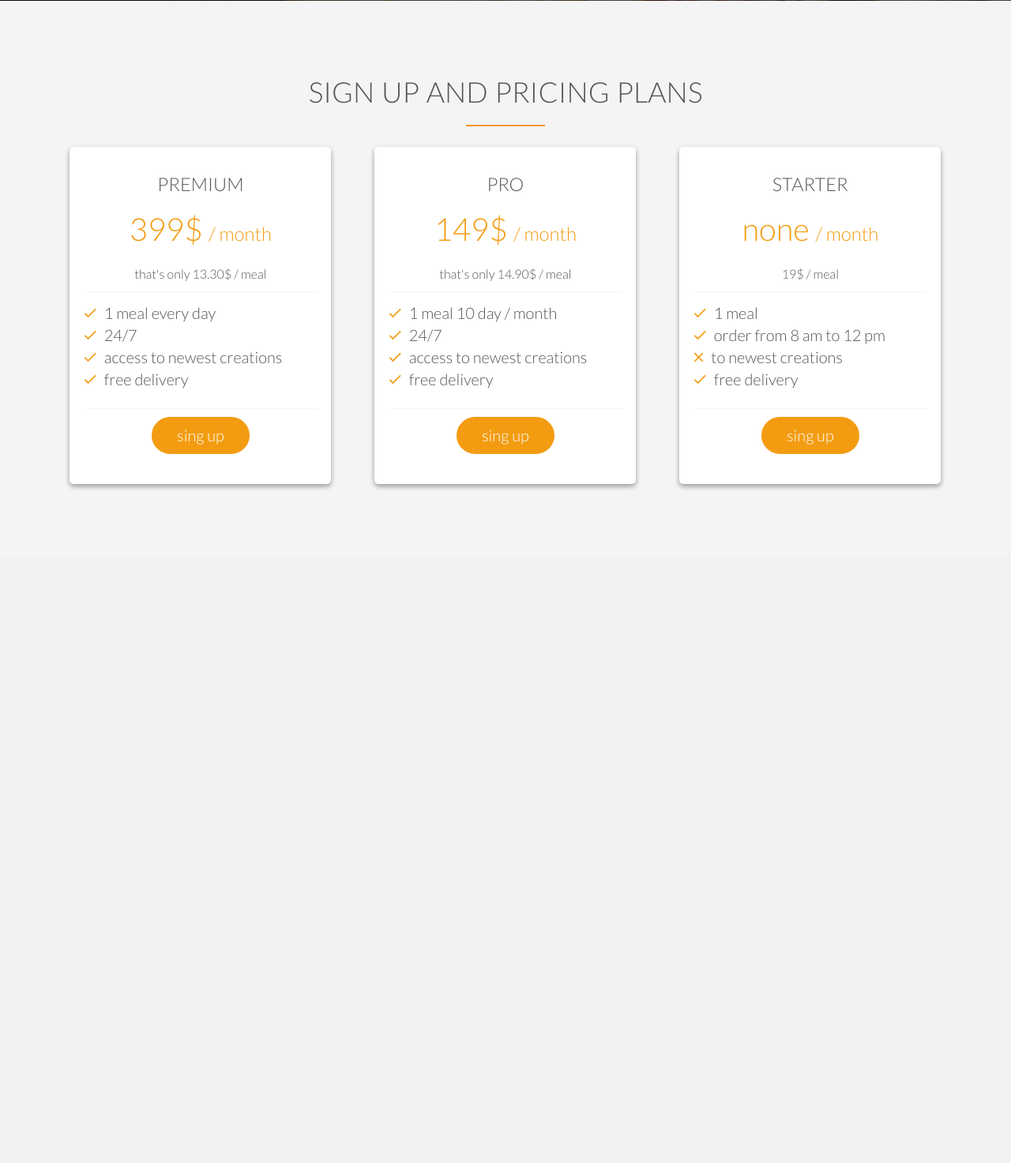
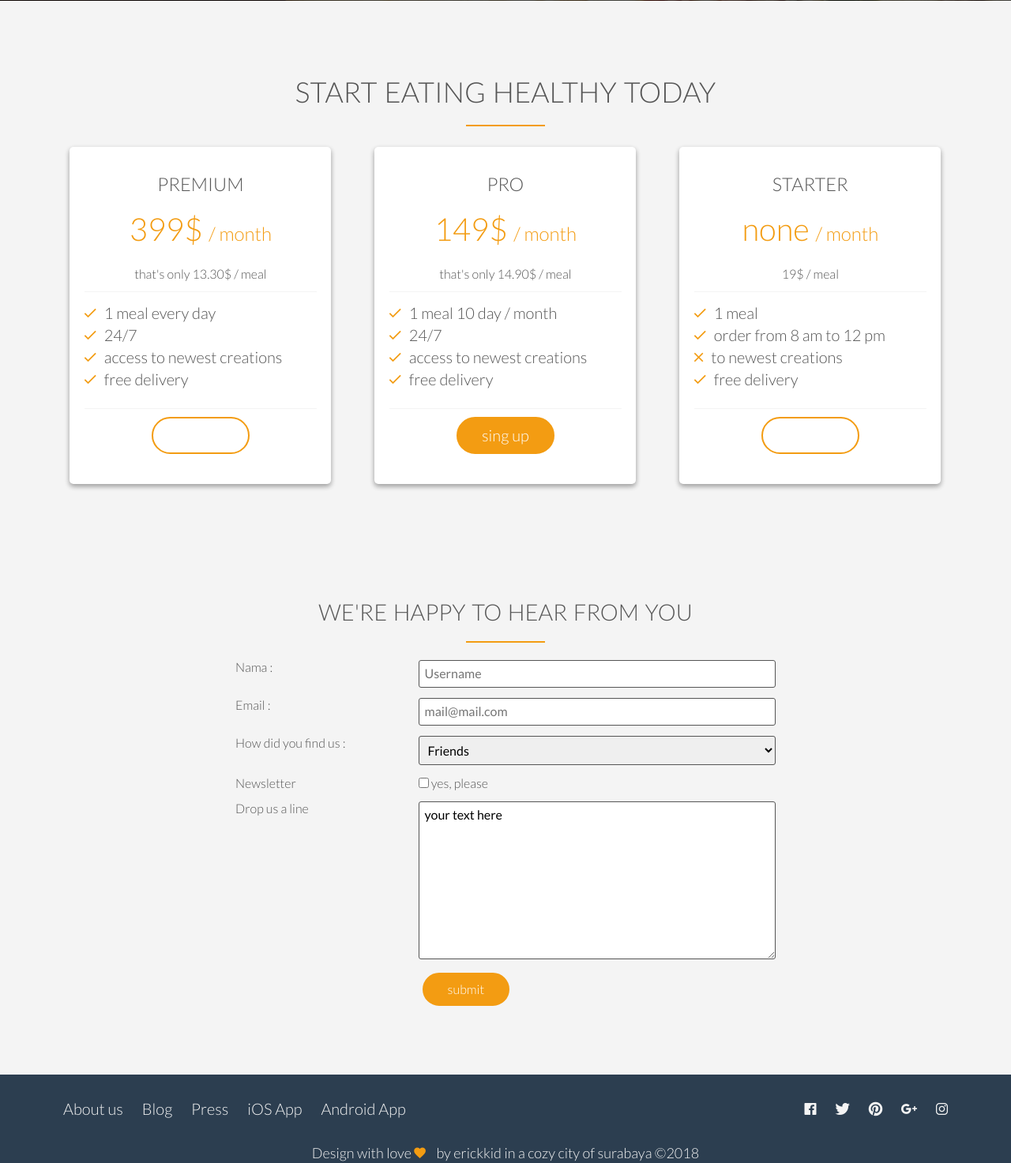
Before and after one commit to erickAndreas/mirror-omnifood-official, a PHP site: page / in a window 1280 px wide. Shown: the part 4008-5481 px from the top of the page at 79% size. Before the commit the page ends 4627 px from the top, so only its background shows below. Run offline with PHP 8.4, Linux system fonts and the light colour scheme; some libraries are stand-ins or nearby versions.

Commit message:
full web finish

```diff
--- a/index.html
+++ b/index.html
@@ -268,7 +268,7 @@
     </section>
     <section class="section-plans">
         <div class="row">
-            <h2 class="text-centered line">Sign up and pricing plans</h2>
+            <h2 class="text-centered line">Start eating healthy today</h2>
         </div>
         <div class="row">
             <div class="col span-1-of-3">
@@ -295,7 +295,7 @@
                         </ul>
                     </div>
                     <div>
-                        <a href="" class="btn btn-primary">sing up</a>
+                        <a href="" class="btn btn-secondary">sing up</a>
                     </div>
                 </div>
             </div>
@@ -351,12 +351,133 @@
                         </ul>
                     </div>
                     <div>
-                        <a href="" class="btn btn-primary">sing up</a>
+                        <a href="" class="btn btn-secondary">sing up</a>
                     </div>
                 </div>
             </div>
         </div>
     </section>
+    <section class="cities-section" id="cities">
+        <div class="row">
+            <form action="" method="post" class="form-customers">
+                <div class="row">
+                    <h2 class="text-centered line">We're happy to hear from you</h2>
+                </div>
+                <div class="row">
+                    <div class="col span-1-of-3">
+                        <label for="nama">Nama :</label>
+                    </div>
+                    <div class="col span-2-of-3">
+                        <input type="text" name="nama" id="nama" placeholder="Username" required>
+                    </div>
+                </div>
+                <div class="row">
+                    <div class="col span-1-of-3">
+                        <label for="email">Email :</label>
+                    </div>
+                    <div class="col span-2-of-3">
+                        <input type="email" name="email" id="email" placeholder="mail@mail.com" required>
+                    </div>
+                </div>
+                <div class="row">
+                    <div class="col span-1-of-3">
+                        <label for="findUs">How did you find us :</label>
+                    </div>
+                    <div class="col span-2-of-3">
+                        <select name="findUs" id="findUs">
+                            <option value="friends">Friends</option>
+                            <option value="searching">Search by my self</option>
+                            <option value="advertisement">Advertisement</option>
+                            <option value="other">Other</option>
+                        </select>
+                    </div>
+                </div>
+                <div class="row">
+                    <div class="col span-1-of-3">
+                        <label for="advice">Newsletter</label>
+                    </div>
+                    <div class="col span-2-of-3">
+                        <input type="checkbox" name="newsletter" id="newsletter"> yes, please
+                    </div>
+                </div>
+
+                <div class="row">
+                    <div class="col span-1-of-3">
+                        <label for="advice">Drop us a line</label>
+                    </div>
+                    <div class="col span-2-of-3">
+                        <textarea name="advice" id="advice" cols="30" rows="10">your text here</textarea>
+                    </div>
+                </div>
+                <div class="row">
+                    <div class="col span-1-of-3">
+                        <label for="">&nbsp;</label>
+                    </div>
+                    <div class="col span-2-of-3">
+                        <input type="submit" value="submit">
+                    </div>
+                </div>
+            </form>
+        </div>
+    </section>
+    <footer>
+        <div class="row">
+            <div class="col span-1-of-2">
+                <ul class="footer-nav">
+                    <li>
+                        <a href="">About us</a>
+                    </li>
+                    <li>
+                        <a href="">Blog</a>
+                    </li>
+                    <li>
+                        <a href="">Press</a>
+                    </li>
+                    <li>
+                        <a href="">iOS App</a>
+                    </li>
+                    <li>
+                        <a href="">Android App</a>
+                    </li>
+                </ul>
+            </div>
+            <div class="col span-1-of-2">
+                <ul class="sosial-icons">
+                    <li>
+                        <a href="">
+                            <i class="icon ion-logo-facebook"></i>
+                        </a>
+                    </li>
+                    <li>
+                        <a href="">
+                            <i class="icon ion-logo-twitter"></i>
+                        </a>
+                    </li>
+                    <li>
+                        <a href="">
+                            <i class="icon ion-logo-pinterest"></i>
+                        </a>
+                    </li>
+                    <li>
+                        <a href="">
+                            <i class="icon ion-logo-googleplus"></i>
+                        </a>
+                    </li>
+                    <li>
+                        <a href="">
+                            <i class="icon ion-logo-instagram"></i>
+                        </a>
+                    </li>
+                </ul>
+            </div>
+        </div>
+        <div class="row">
+            <p class="text-centered copyright">Design with love
+                <span>
+                    <i class="icon ion-md-heart icon-small"></i>
+                </span> by erickkid in a cozy city of surabaya &copy;2018</p>
+        </div>
+    </footer>
 </body>
 
 </html>
--- a/resource/css/style.css
+++ b/resource/css/style.css
@@ -140,7 +140,8 @@ header {
     transform: translate(-50%, -50%);
 }
 
-.btn {
+.btn,
+input[type=submit] {
     display: inline-block;
     padding: 10px 30px;
     margin: 0 5px;
@@ -152,7 +153,8 @@ header {
     transition: background-color 0.2s, color 0.2s;
 }
 
-.btn-primary {
+.btn-primary,
+input[type=submit] {
     background-color: #f39c12;
 }
 
@@ -368,9 +370,11 @@ cite img {
 }
 
 /* PLANS SECTION */
+
 .section-plans {
     background: #f4f4f4;
 }
+
 .plan-box {
     background: #ffffff;
     width: 90%;
@@ -415,3 +419,93 @@ cite img {
 .plan-price-meal {
     font-size: 80%;
 }
+
+/* form comment */
+
+.form-customers {
+    width: 60%;
+    margin: 0 auto;
+    font-size: 80%;
+}
+
+input[type=text],
+input[type=email],
+select,
+textarea {
+    width: 100%;
+    padding: 7px;
+    border-radius: 3px;
+    border: 1px solid #555;
+}
+
+*:focus {
+    outline: none;
+}
+
+/* FOOTER */
+
+footer {
+    background: #2c3e50;
+}
+
+.footer-nav {
+    list-style: none;
+    float: left;
+}
+
+.sosial-icons {
+    float: right;
+}
+
+.footer-nav li,
+.sosial-icons li {
+    display: inline-block;
+    margin: 20px 10px;
+}
+
+.footer-nav li a,
+.sosial-icons li a {
+    color: #f4f4f4;
+    text-decoration: none;
+}
+
+.sosial-icons {
+    list-style: none;
+}
+
+.footer-nav li a:hover {
+    color: #f39c12;
+}
+
+.copyright {
+    font-size: 90%;
+    color: #f4f4f4;
+}
+
+.sosial-icons li a:hover .ion-logo-facebook {
+    color: #4b7bec;
+}
+
+.sosial-icons li a:hover .ion-logo-twitter {
+    color: #45aaf2;
+}
+
+.sosial-icons li a:hover .ion-logo-googleplus {
+    color: #ff3838;
+}
+
+.sosial-icons li a:hover .ion-logo-pinterest {
+    color: #EA2027;
+}
+
+.sosial-icons li a:hover .ion-logo-instagram {
+    background-image: radial-gradient(circle at 30% 107%, #fdf497 0%, #fdf497 5%, #fd5949 45%, #d6249f 60%, #285AEB 90%);
+    -webkit-background-clip: text;
+    -moz-background-clip: text;
+    -o-background-clip: text;
+    background-clip: text;
+    -webkit-text-fill-color: transparent;
+    -moz-text-fill-color: transparent;
+    -o-text-fill-color: transparent;
+    -text-fill-color: transparent;
+}
```
